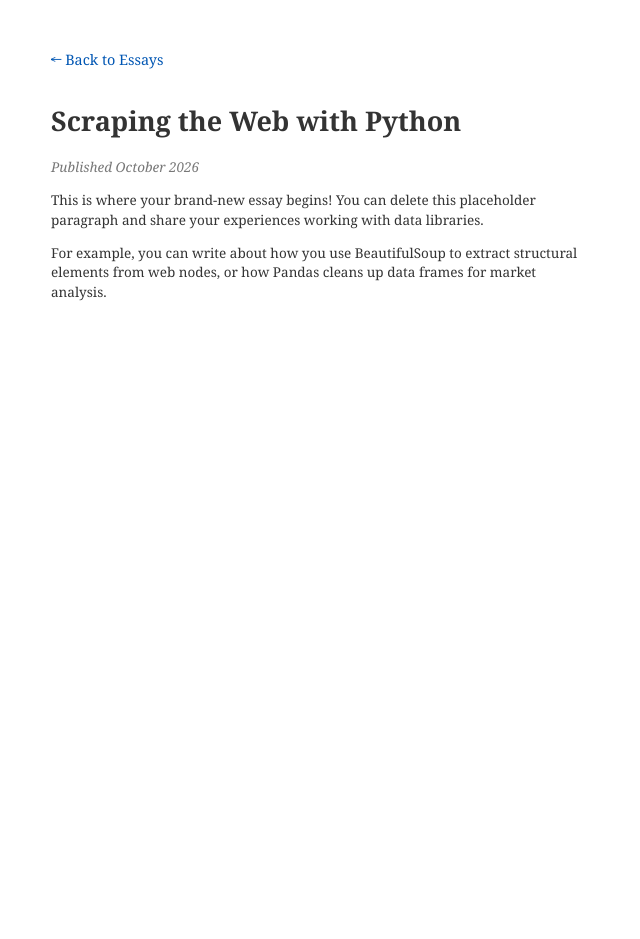
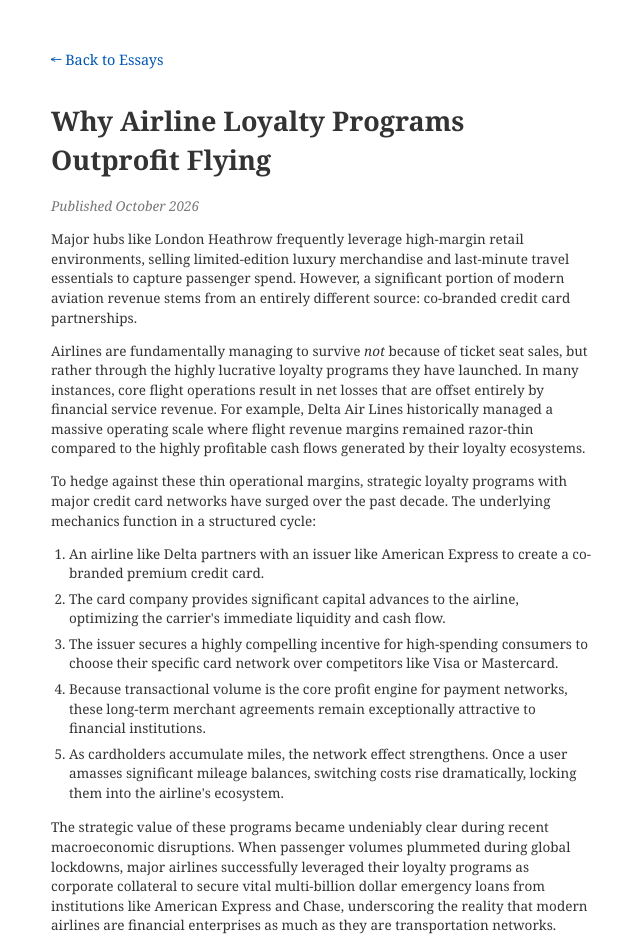
Before and after one commit to ziyoboyturaev/ziyoboyturaev.github.io, a plain HTML site: page essay2.html in a window 1280 px wide. Shown: the whole page, without its empty margins (319-959 px from the left). Before the commit the page ends 800 px from the top, so only its background shows below. Drawn offline with Linux system fonts and the light colour scheme.

Commit message:
Revise essay content to discuss airline loyalty programs
Updated the essay title and content to focus on airline loyalty programs instead of web scraping.

```diff
--- a/essay2.html
+++ b/essay2.html
@@ -3,7 +3,7 @@
 <head>
     <meta charset="UTF-8">
     <meta name="viewport" content="width=device-width, initial-scale=1.0">
-    <title>Web Scraping with Python — Ziyo Boyturaev</title>
+    <title>Airline Loyalty Programs — Ziyo Boyturaev</title>
     <style>
         body {
             font-family: Georgia, Garamond, serif;
@@ -20,18 +20,33 @@
         a:hover { text-decoration: underline; }
         .back-link { font-size: 0.9rem; margin-bottom: 30px; }
         .date { color: #777777; font-style: italic; }
+        .essay-img { max-width: 100%; height: auto; margin: 20px 0; border: 1px solid #eaeaea; }
+        ol { padding-left: 18px; margin-top: 5px; margin-bottom: 15px; }
+        li { margin-bottom: 6px; }
     </style>
 </head>
 <body>
 
     <div class="back-link"><a href="essays.html">← Back to Essays</a></div>
 
-    <h1>Scraping the Web with Python</h1>
+    <h1>Why Airline Loyalty Programs Outprofit Flying</h1>
     <p class="date">Published October 2026</p>
 
-    <p>This is where your brand-new essay begins! You can delete this placeholder paragraph and share your experiences working with data libraries.</p>
+    <p>Major hubs like London Heathrow frequently leverage high-margin retail environments, selling limited-edition luxury merchandise and last-minute travel essentials to capture passenger spend. However, a significant portion of modern aviation revenue stems from an entirely different source: co-branded credit card partnerships.</p>
 
-    <p>For example, you can write about how you use BeautifulSoup to extract structural elements from web nodes, or how Pandas cleans up data frames for market analysis.</p>
+    <p>Airlines are fundamentally managing to survive <em>not</em> because of ticket seat sales, but rather through the highly lucrative loyalty programs they have launched. In many instances, core flight operations result in net losses that are offset entirely by financial service revenue. For example, Delta Air Lines historically managed a massive operating scale where flight revenue margins remained razor-thin compared to the highly profitable cash flows generated by their loyalty ecosystems.</p>
+
+    <p>To hedge against these thin operational margins, strategic loyalty programs with major credit card networks have surged over the past decade. The underlying mechanics function in a structured cycle:</p>
+
+    <ol>
+        <li>An airline like Delta partners with an issuer like American Express to create a co-branded premium credit card.</li>
+        <li>The card company provides significant capital advances to the airline, optimizing the carrier's immediate liquidity and cash flow.</li>
+        <li>The issuer secures a highly compelling incentive for high-spending consumers to choose their specific card network over competitors like Visa or Mastercard.</li>
+        <li>Because transactional volume is the core profit engine for payment networks, these long-term merchant agreements remain exceptionally attractive to financial institutions.</li>
+        <li>As cardholders accumulate miles, the network effect strengthens. Once a user amasses significant mileage balances, switching costs rise dramatically, locking them into the airline's ecosystem.</li>
+    </ol>
+
+    <p>The strategic value of these programs became undeniably clear during recent macroeconomic disruptions. When passenger volumes plummeted during global lockdowns, major airlines successfully leveraged their loyalty programs as corporate collateral to secure vital multi-billion dollar emergency loans from institutions like American Express and Chase, underscoring the reality that modern airlines are financial enterprises as much as they are transportation networks.</p>
 
 </body>
 </html>
```
